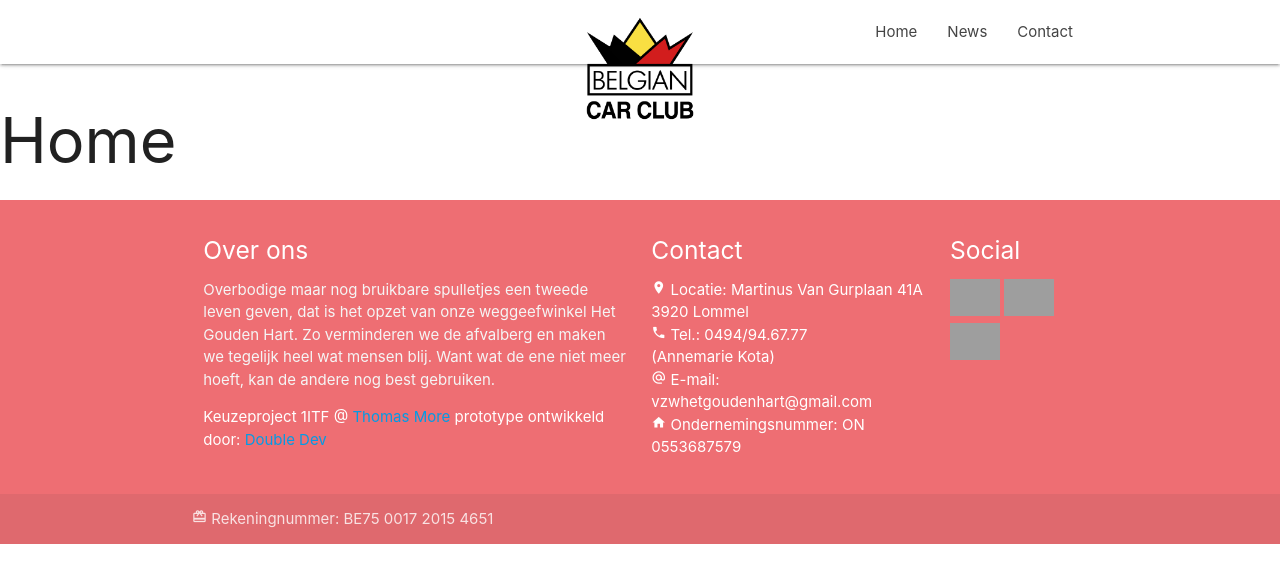
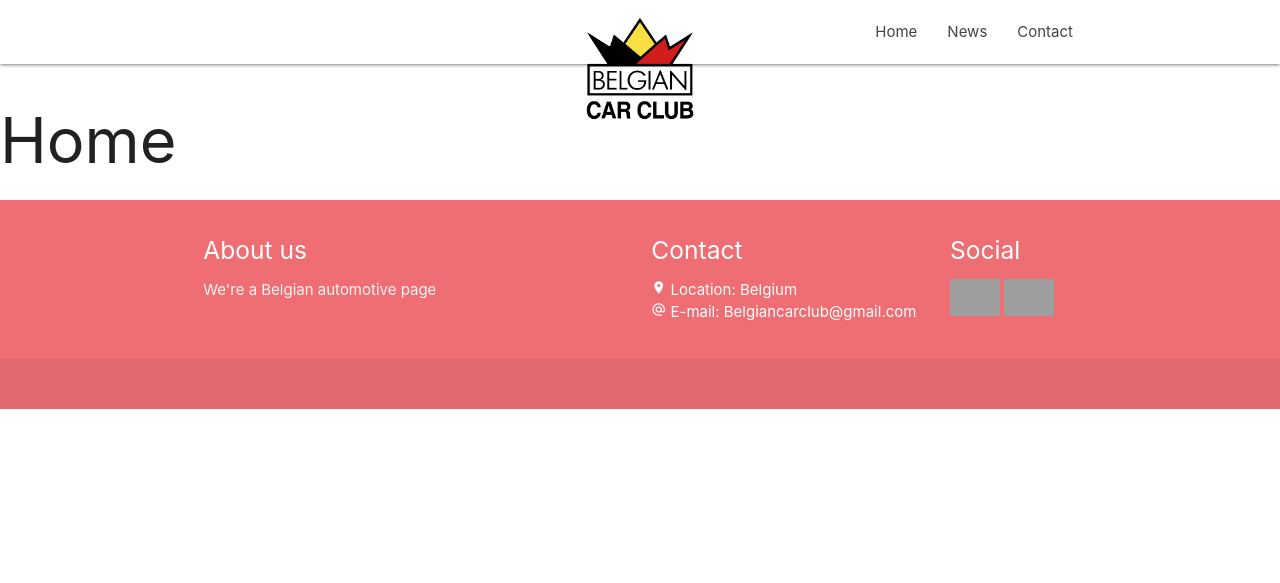
Before and after one commit to Z0O0M/BelgianCarClub, a CodeIgniter app: page /database/ in a window 1280 px wide. Shown: the top 583 px of the page. Run offline with CodeIgniter, Linux system fonts and the light colour scheme; some libraries are stand-ins or nearby versions; grey boxes are pictures that could not be loaded.

Commit message:
Footer edit

```diff
--- a/application/views/templates/footer.php
+++ b/application/views/templates/footer.php
@@ -2,36 +2,32 @@
     <div class="container">
         <div class="row">
             <div class="col l6 s12">
-                <h5 class="white-text">Over ons</h5>
-                <p class="grey-text text-lighten-4">Overbodige maar nog bruikbare spulletjes een tweede leven geven, dat is het opzet van onze weggeefwinkel Het Gouden Hart. Zo verminderen we de afvalberg en maken we tegelijk heel wat mensen blij. Want wat de ene niet meer hoeft, kan de andere nog best gebruiken.</p>
-                <p>Keuzeproject 1ITF @ <a href="http://www.thomasmore.be/">Thomas More</a> prototype ontwikkeld door: <a href="#">Double Dev</a></p>
+                <h5 class="white-text">About us</h5>
+                <p class="grey-text text-lighten-4">We're a Belgian automotive page </p>
+
 
             </div>
             <div class="col l4 s12">
                 <h5 class="white-text">Contact</h5>
                 <ul id="dev_links">
-                    <li><i class="material-icons tiny">location_on</i> Locatie: Martinus&nbsp;Van&nbsp;Gurplaan&nbsp;41A 3920&nbsp;Lommel</li>
-                    <li><i class="material-icons tiny">phone</i> Tel.: 0494/94.67.77 (Annemarie&nbsp;Kota)</li>
-                    <li><i class="material-icons tiny">alternate_email</i> E-mail: vzwhetgoudenhart@gmail.com</li>
-                    <li><i class="material-icons tiny">home</i> Ondernemingsnummer: ON 0553687579</li>
+                    <li><i class="material-icons tiny">location_on</i> Location: <a class="white-text" href="https://www.google.be/maps/place/Belgium/">Belgium </a></li>
+                    <li><i class="material-icons tiny">alternate_email</i> E-mail: <a class="white-text" href="mailto:belgiancarclub@gmail.com">  Belgiancarclub@gmail.com </a> </li>
                 </ul>
             </div>
             <div class="col l2 s12">
                 <h5 class="white-text">Social</h5>
                 <ul>
                     <li>
-                        <a class="white-text" href="https://www.facebook.com/hetgoudenhart.vzw" target="_blank"><img src="afbeeldingen/facebook.png" alt="facebook pagina" width="50"></a>
-                        <a class="white-text" href="https://www.instagram.com/weggeefwinkelhetgoudenhart/" target="_blank"><img src="afbeeldingen/instagram.png" alt="instagram pagina" width="50"></a>
-                        <a class="white-text" href="https://www.youtube.com/watch?v=GJweeDW3MAI" target="_blank"><img src="afbeeldingen/youtube.png" alt="youtube pagina" width="50"></a>
+                        <a class="white-text" href="https://www.facebook.com/belgiancarclub/" target="_blank"><img src="afbeeldingen/facebook.png" alt="facebook pagina" width="50"></a>
+                        <a class="white-text" href="https://www.instagram.com/belgiancarclub/" target="_blank"><img src="afbeeldingen/instagram.png" alt="instagram pagina" width="50"></a>
+
                     </li>
                 </ul>
             </div>
         </div>
     </div>
     <div class="footer-copyright">
-        <div class="container">
-            <i class="material-icons tiny">card_giftcard</i> Rekeningnummer: BE75&nbsp;0017&nbsp;2015&nbsp;4651
-        </div>
+
     </div>
 </footer>
 <script src="https://code.jquery.com/jquery-2.1.1.min.js"></script>
```
